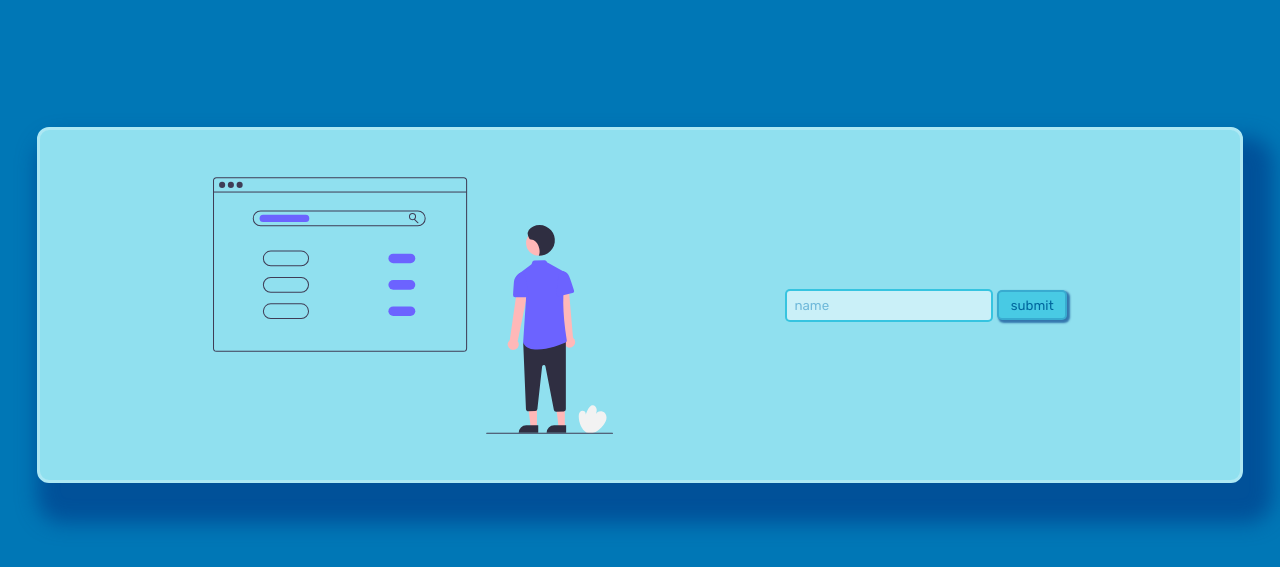
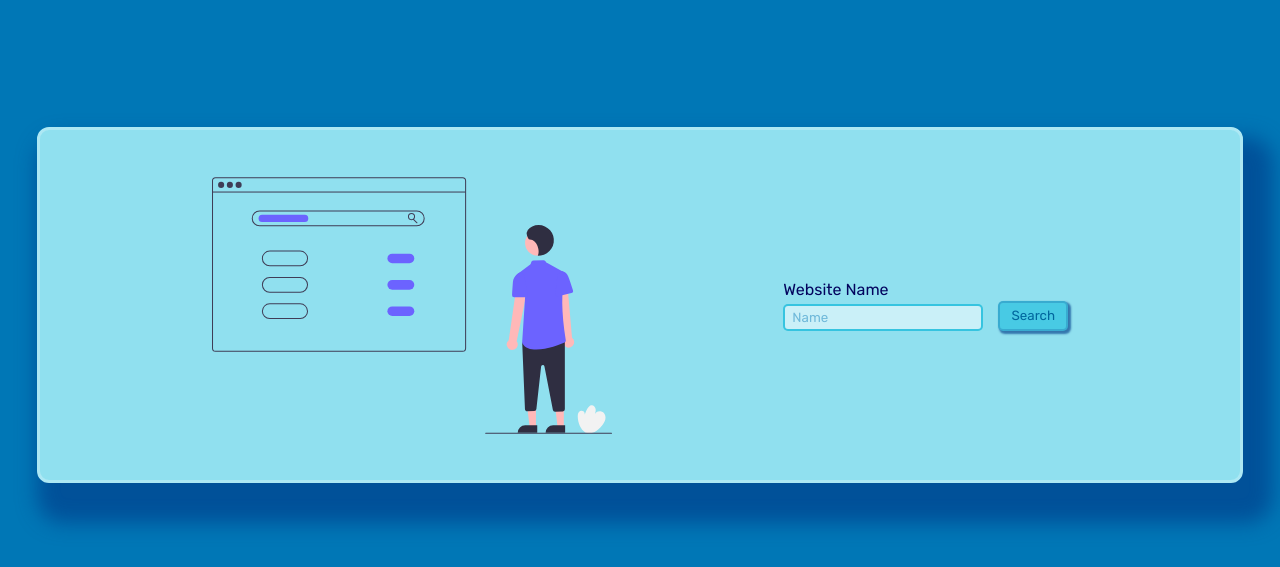
Before and after one commit to m-yugi/favicon-finder, a plain HTML site: page index.html in a window 1280 px wide. Shown: the part 73-640 px from the top of the page. Drawn offline with Linux system fonts and the light colour scheme; a web font is replaced by a local one.

Commit message:
made changes to the UI to make it easy to under stand

```diff
--- a/index.css
+++ b/index.css
@@ -16,6 +16,10 @@ p {
   font-size: 38px;
   margin: 0;
   padding: 5px;
+}
+label {
+  color: #03045e;
+  margin-bottom: 5px;
 }
 #image {
   height: 261px;
@@ -37,7 +41,20 @@ p {
   height: 350px;
   box-shadow: #023d8aa5 15px 25px 20px 15px;
 }
+#label_and_input {
+  display: flex;
+  flex-direction: column;
+  justify-content: space-evenly;
+}
+#search_bar {
+  width: 285px;
+  display: flex;
+  justify-content: space-between;
+  align-items: center;
+}
 #site_name {
+  box-sizing: border-box;
+  padding-left: 7px;
   outline: none;
   border-radius: 5px;
   border: 2px solid #00b4d8ba;
@@ -48,7 +65,6 @@ p {
 #site_name::placeholder {
   opacity: 0.6;
   color: #0076b6bf;
-  padding: 5px;
 }
 #error_text {
   display: none;
@@ -73,6 +89,7 @@ p {
   border: 2px solid #023d8a38;
   background-color: #48cae4;
   color: #01679e;
+  margin-top: 21px;
   transform: translateY(0);
   transition-duration: 70ms;
   transition-timing-function: ease-in-out;
--- a/index.html
+++ b/index.html
@@ -28,9 +28,11 @@
         </h5>
       </div>
       <div id="search_bar">
-        <label for=""></label>
-        <input type="text" placeholder="name" id="site_name" />
-        <button id="btn" onclick="onCall() ">submit</button>
+        <div id="label_and_input">
+          <label for="site_name">Website Name</label>
+          <input type="text" placeholder="Name" id="site_name" />
+        </div>
+        <button id="btn" onclick="onCall() ">Search</button>
       </div>
     </div>
     <script src="index.js"></script>
```
